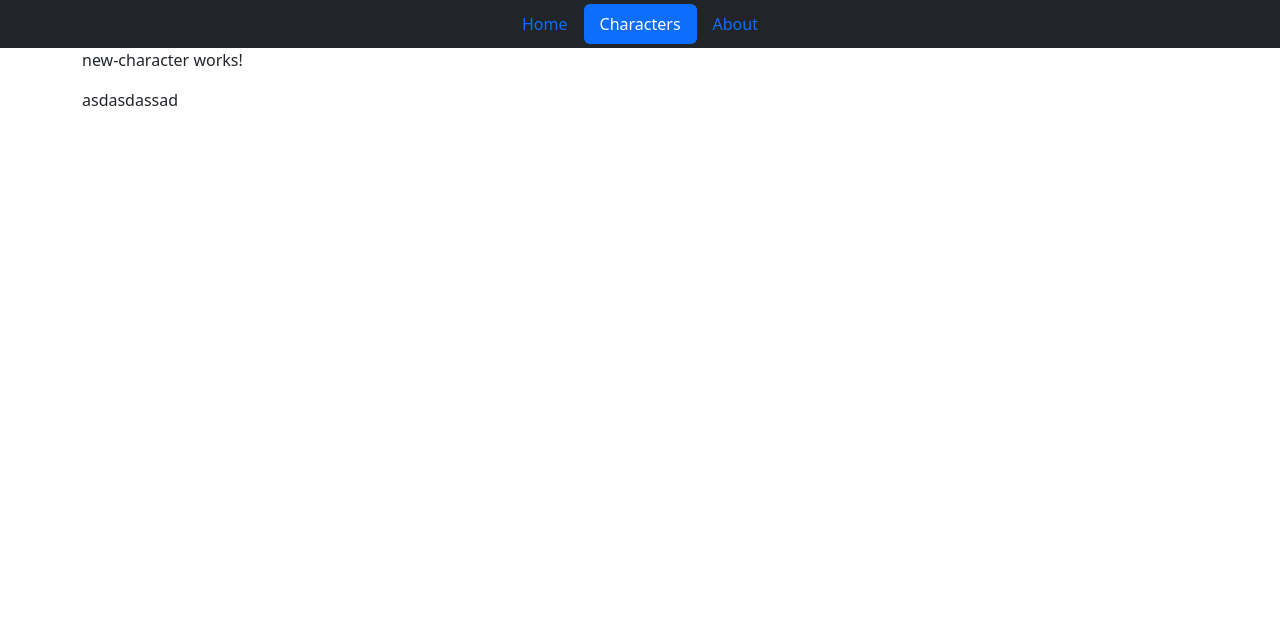
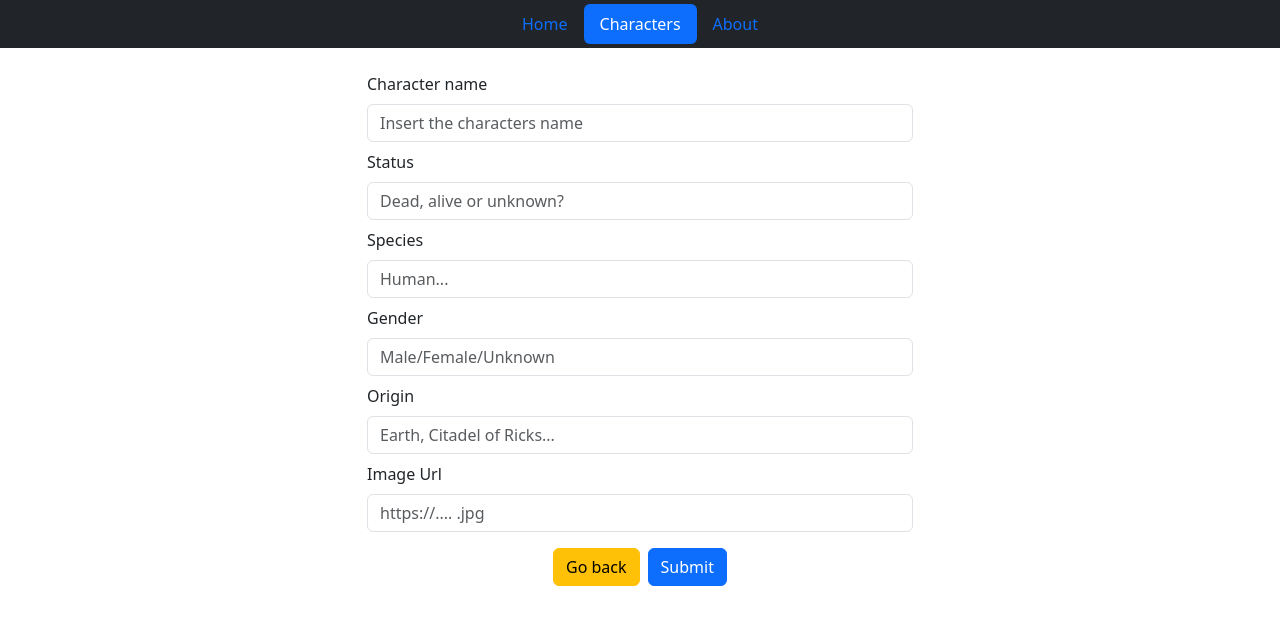
Before and after one commit to BasementHalfStackDev/ejercicios-ud41, an Angular app in the folder rick-and-morty-app-CRUD/: page /characters/new in a window 1280 px wide. Shown: the top 624 px of the page. Built offline with nearby package versions, Linux system fonts and the light colour scheme.

Commit message:
New character navigation

```diff
--- a/rick-and-morty-app-CRUD/src/app/app-routing.module.ts
+++ b/rick-and-morty-app-CRUD/src/app/app-routing.module.ts
@@ -12,7 +12,7 @@ const routes: Routes = [
   { path: 'about', component: AboutUsComponent},
   { path: 'characters', component: CharactersComponent},
   { path: 'characters/new', component: NewCharacterComponent},
-  { path: 'characters/:id', component: CharacterDetailsComponent}
+  { path: 'characters/id/:id', component: CharacterDetailsComponent}
 ];
 
 @NgModule({
--- a/rick-and-morty-app-CRUD/src/app/character-details/character-details.component.ts
+++ b/rick-and-morty-app-CRUD/src/app/character-details/character-details.component.ts
@@ -20,14 +20,16 @@ export class CharacterDetailsComponent {
   ngOnInit(): void {
     // Get the id from the route parameters
     this.route.params.subscribe(params => {
+      // Converts to int the id parameter
       this.id = +params['id'];
 
+      // If id is not null
       if (this.id) {
         // Get character from service with passed ID
         console.log(this.id)
         this.characterService.getCharacter(this.id).subscribe((data: any) => {
-        this.character = data;
-      })
+          this.character = data;
+        })
       }
 
     });
--- a/rick-and-morty-app-CRUD/src/app/characters/characters.component.html
+++ b/rick-and-morty-app-CRUD/src/app/characters/characters.component.html
@@ -1,6 +1,6 @@
 <div class="container">
   <div class="row">
-    <div class="col-3 my-4" *ngFor="let character of characters">
+    <div class="col-12 col-md-6 col-lg-4 my-4" *ngFor="let character of characters">
       <div class="container text-center border py-2 text-break">
         <img class="img-fluid" [src]="character.image" [alt]="character.name">
         <h5 class="py-2">{{ character.name }}</h5>
@@ -15,9 +15,9 @@
       </div>
     </div>
   </div>
-  <div class="row mt-3">
+  <div class="row my-3">
     <div class="col-12 text-center">
-      <button class="btn btn-primary">New Character</button>
+      <button class="btn btn-primary" (click)="newChar()">New Character</button>
     </div>
   </div>
 </div>
--- a/rick-and-morty-app-CRUD/src/app/characters/characters.component.ts
+++ b/rick-and-morty-app-CRUD/src/app/characters/characters.component.ts
@@ -32,11 +32,17 @@ export class CharactersComponent implements OnInit {
     });
   }
 
-  // Function that takes you to /characters/id
-  readMore(id: number){
-    this.router.navigate(['/characters', id]);
+  // Function that takes you to /ch
+  readMore(id: number) {
+    this.router.navigate(['/characters/id', id]);
   }
 
+  // Function to navigate to the new character form
+  newChar() {
+    this.router.navigate(['/characters/new']);
+  }
+
+  // Function to delete a character
   deleteChar(id: number, name: string) {
     const message: string = "Are you sure you want to delete the character " + name + "?";
     const userChoice = window.confirm(message);
--- a/rick-and-morty-app-CRUD/src/app/new-character/new-character.component.html
+++ b/rick-and-morty-app-CRUD/src/app/new-character/new-character.component.html
@@ -1,4 +1,24 @@
-<div class="container">
-  <p>new-character works!</p>
-  asdasdassad
+<div class="container mt-4">
+  <div class="row justify-content-center">
+    <div class="col-12 col-md-6">
+      <div class="form">
+        <label for="charName" class="form-label">Character name</label>
+        <input type="text" class="form-control mb-2" id="charName" placeholder="Insert the characters name">
+        <label for="charStatus" class="form-label">Status</label>
+        <input type="text" class="form-control mb-2" id="charStatus" placeholder="Dead, alive or unknown?">
+        <label for="charSpecies" class="form-label">Species</label>
+        <input type="text" class="form-control mb-2" id="charSpecies" placeholder="Human...">
+        <label for="charGender" class="form-label">Gender</label>
+        <input type="text" class="form-control mb-2" id="charGender" placeholder="Male/Female/Unknown">
+        <label for="charOrigin" class="form-label">Origin</label>
+        <input type="text" class="form-control mb-2" id="charOrigin" placeholder="Earth, Citadel of Ricks...">
+        <label for="charImgUrl" class="form-label">Image Url</label>
+        <input type="url" class="form-control mb-3" id="charImgUrl" placeholder="https://.... .jpg">
+        <div class="text-center">
+          <button class="btn btn-warning" (click)="goBack()">Go back</button>
+          <button type="submit" class="btn btn-primary ms-2">Submit</button>
+        </div>
+      </div>
+    </div>
+  </div>
 </div>
--- a/rick-and-morty-app-CRUD/src/app/new-character/new-character.component.ts
+++ b/rick-and-morty-app-CRUD/src/app/new-character/new-character.component.ts
@@ -1,4 +1,8 @@
 import { Component } from '@angular/core';
+import { Router } from '@angular/router';
+import { Character } from '../models/character';
+import { CharactersListService } from '../service/characters-list.service';
+
 
 @Component({
   selector: 'app-new-character',
@@ -7,4 +11,14 @@ import { Component } from '@angular/core';
 })
 export class NewCharacterComponent {
 
+  // Add service and router
+  constructor(private charactersService: CharactersListService, private router: Router) { }
+
+
+  // Function that takes you to /ch
+  goBack() {
+    this.router.navigate(['/characters']);
+  }
+
+
 }
```
